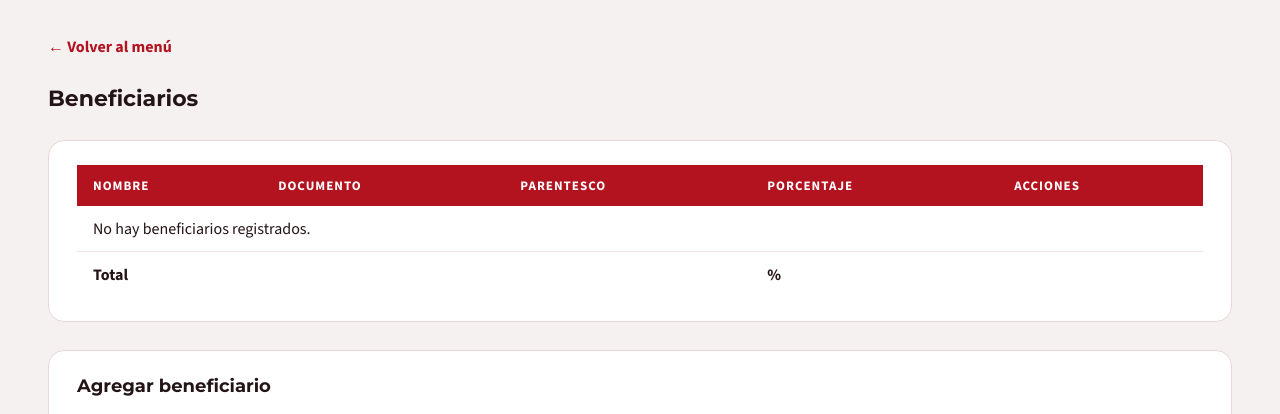
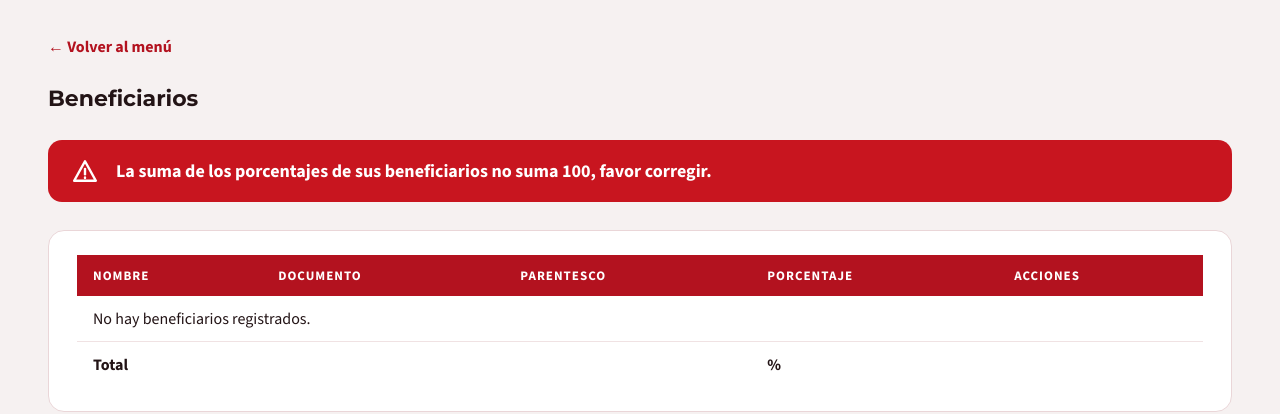
Before and after one commit to Susi-005/Tarea-programada-II, a Flask app: template CuentaAhorrosWeb/app/templates/Beneficiarios.html in a window 1280 px wide. Shown: the part 88-502 px from the top of the page. Run offline with Flask 3, Linux system fonts and the light colour scheme; the template is opened without the code that fills it, so the values that code supplies are empty.

Commit message:
finalizar alertas de beneficiario

```diff
--- a/CuentaAhorrosWeb/app/__init__.py
+++ b/CuentaAhorrosWeb/app/__init__.py
@@ -21,8 +21,13 @@ def create_app():
 
         codigo, filas = ejecutar_sp("ObtenerCuentaUsuario", (session["id_usuario"],))
         cuenta = filas[0] if codigo == 0 and filas else None
+
+        alerta_porcentajes = False
         if cuenta:
             session["id_cuenta"] = cuenta["IdCuenta"]
+            _, beneficiarios = ejecutar_sp("ListarBeneficiarios", (cuenta["IdCuenta"],))
+            suma = sum(b["Porcentaje"] for b in beneficiarios)
+            alerta_porcentajes = suma != 100
 
         alerta_porcentajes = False
         return render_template("MenuPrincipalUsuario.html",
--- a/CuentaAhorrosWeb/app/templates/Beneficiarios.html
+++ b/CuentaAhorrosWeb/app/templates/Beneficiarios.html
@@ -32,6 +32,13 @@
         <div class="mensaje {{ categoria }}">{{ m }}</div>
         {% endfor %}
         {% endwith %}
+
+        {% if suma != 100 %}
+        <div class="alerta">
+            <svg width="26" height="26" viewBox="0 0 24 24" fill="none" stroke="#fff" stroke-width="2.2" stroke-linecap="round" stroke-linejoin="round"><path d="M12 3l10 18H2z" /><path d="M12 10v5" /><path d="M12 18v.5" /></svg>
+            La suma de los porcentajes de sus beneficiarios no suma 100, favor corregir.
+        </div>
+        {% endif %}
 
         <div class="panel">
             <table class="tabla">
```
Also changed, not shown: 1 other file.
